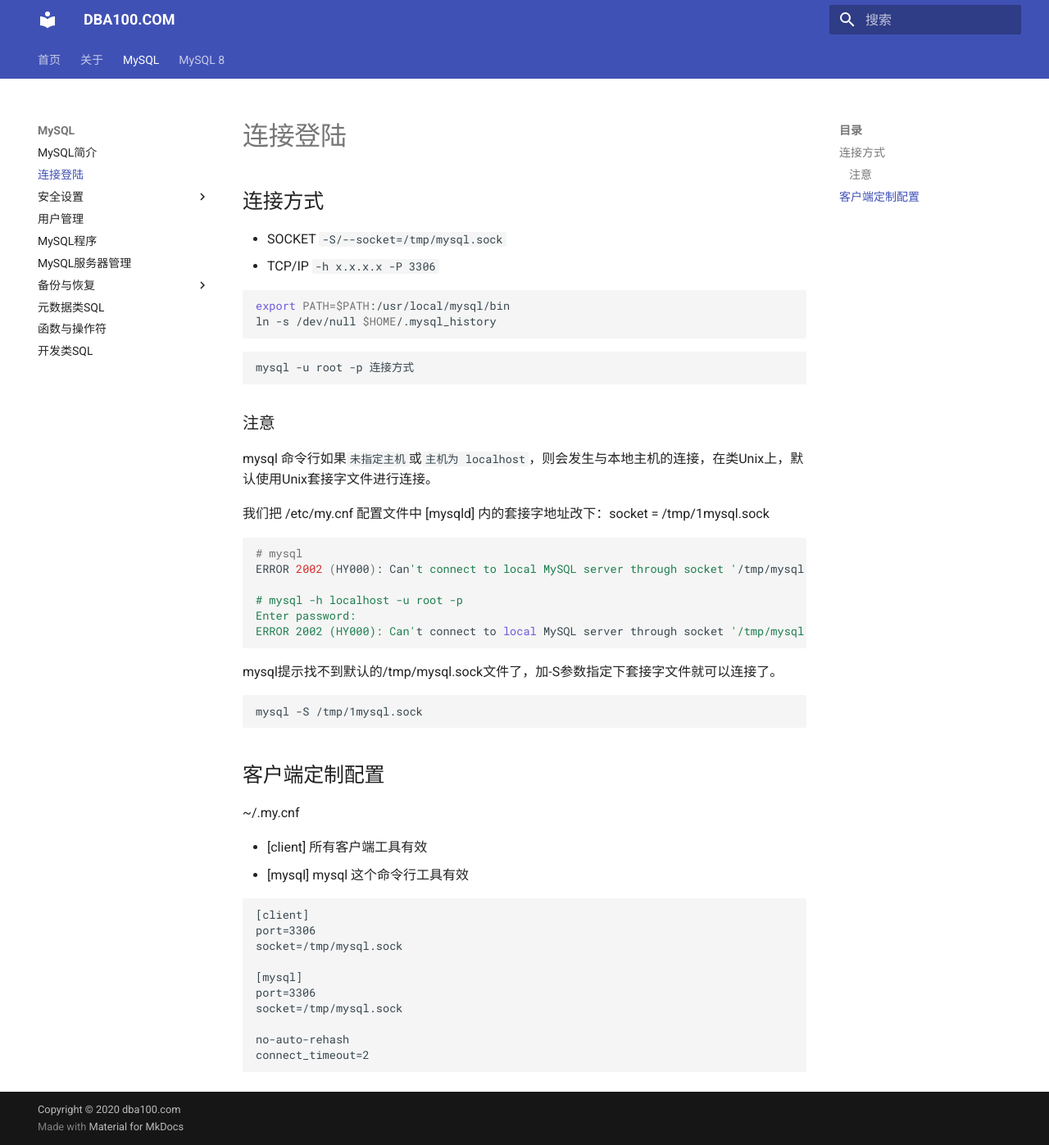
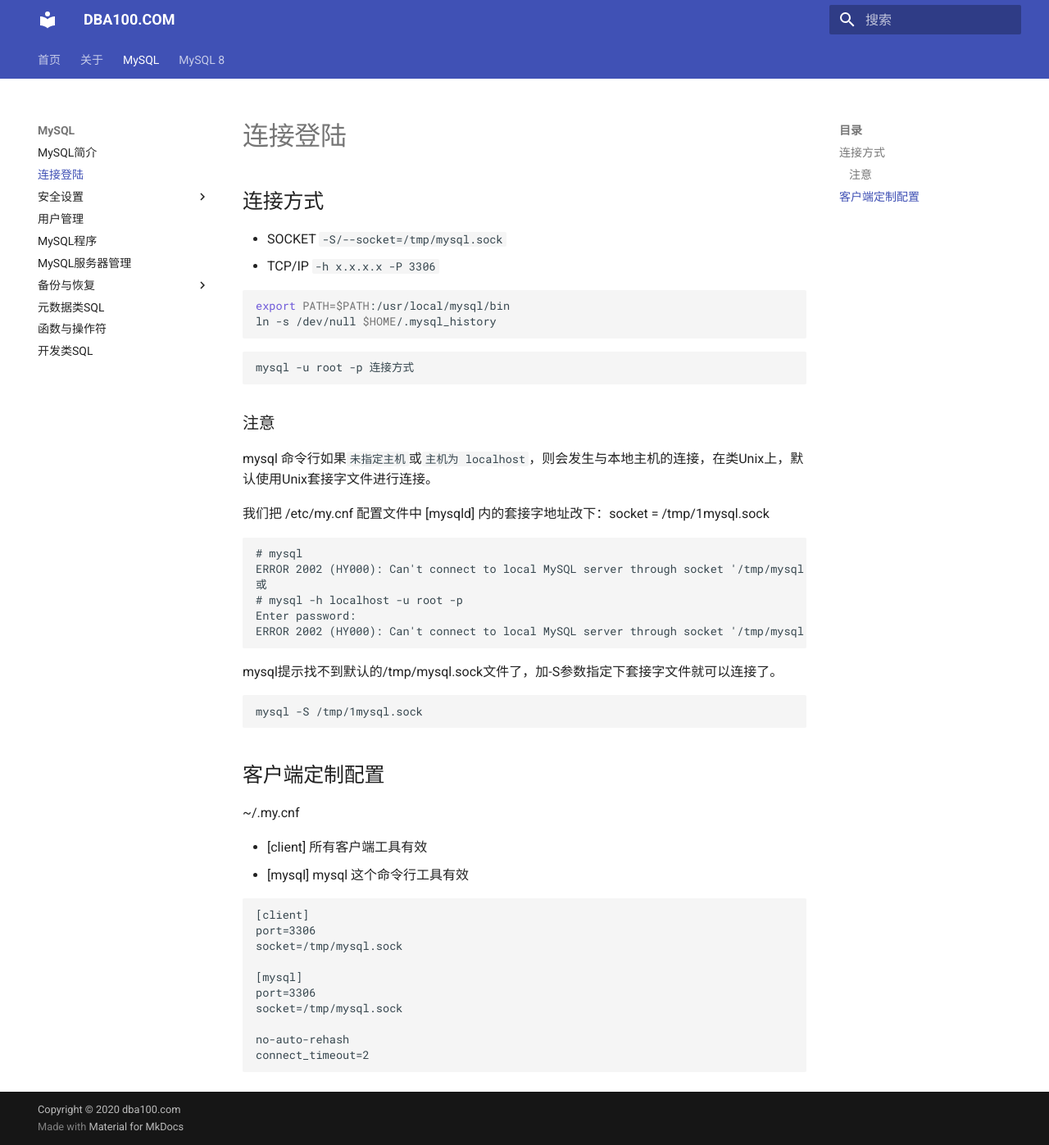
Before and after one commit to duliang123/dba100, an MkDocs documentation site: the page built from docs/mysql/programs-client/mysql.md, in a window 1280 px wide and 1397 px high. Shown: the whole window at 82% size. Built offline with MkDocs 1.6.1 and Material for MkDocs 9.7.7, drawn with Linux system fonts in a browser that asks for light colours.

Commit message:
Update mysql.md

````diff
--- a/docs/mysql/programs-client/mysql.md
+++ b/docs/mysql/programs-client/mysql.md
@@ -20,10 +20,10 @@ mysql 命令行如果`未指定主机`或`主机为 localhost`，则会发生与
 
 我们把 /etc/my.cnf 配置文件中 [mysqld] 内的套接字地址改下：socket = /tmp/1mysql.sock
 
-```bash
+```
 # mysql
 ERROR 2002 (HY000): Can't connect to local MySQL server through socket '/tmp/mysql.sock' (2)
-
+或
 # mysql -h localhost -u root -p
 Enter password:
 ERROR 2002 (HY000): Can't connect to local MySQL server through socket '/tmp/mysql.sock' (2)
````
